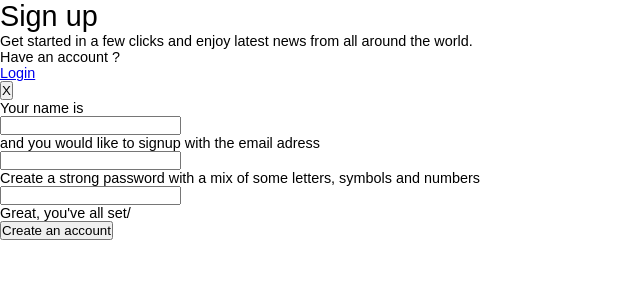
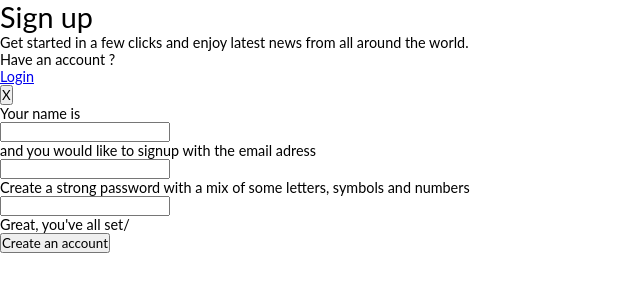
Before and after one commit to amarolahy/interactive-signup, a website built with webpack: page index.html in a window 1280 px wide. Shown: the whole page, without its empty margins (0-640 px from the left). Built offline with nearby package versions, Linux system fonts and the light colour scheme.

Commit message:
Use Montserrat as default font

```diff
--- a/src/sass/typography/_typography.scss
+++ b/src/sass/typography/_typography.scss
@@ -3,6 +3,6 @@ html {
 }
 
 * {
-  font-family: Arial, Helvetica, sans-serif;
+  font-family: 'Montserrat', Lato, sans-serif;
   font-weight: 400;
 }
```
